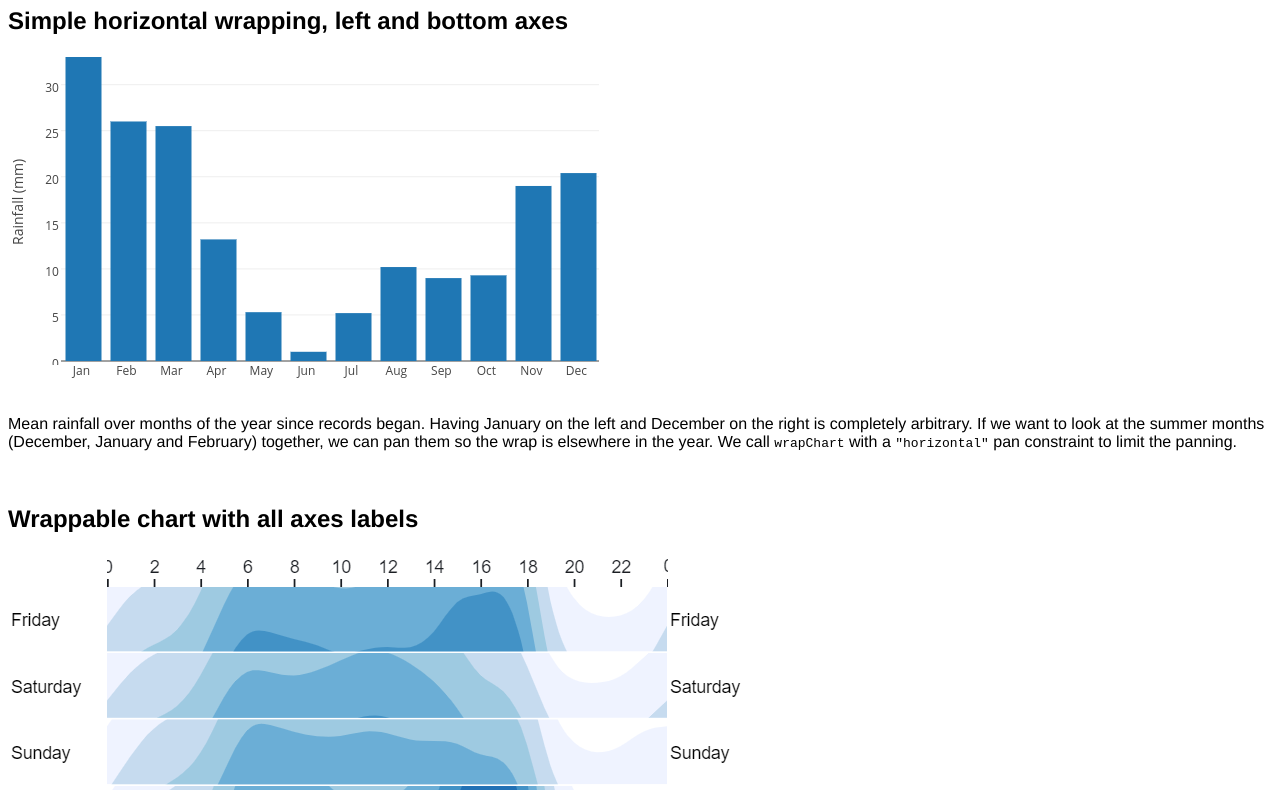
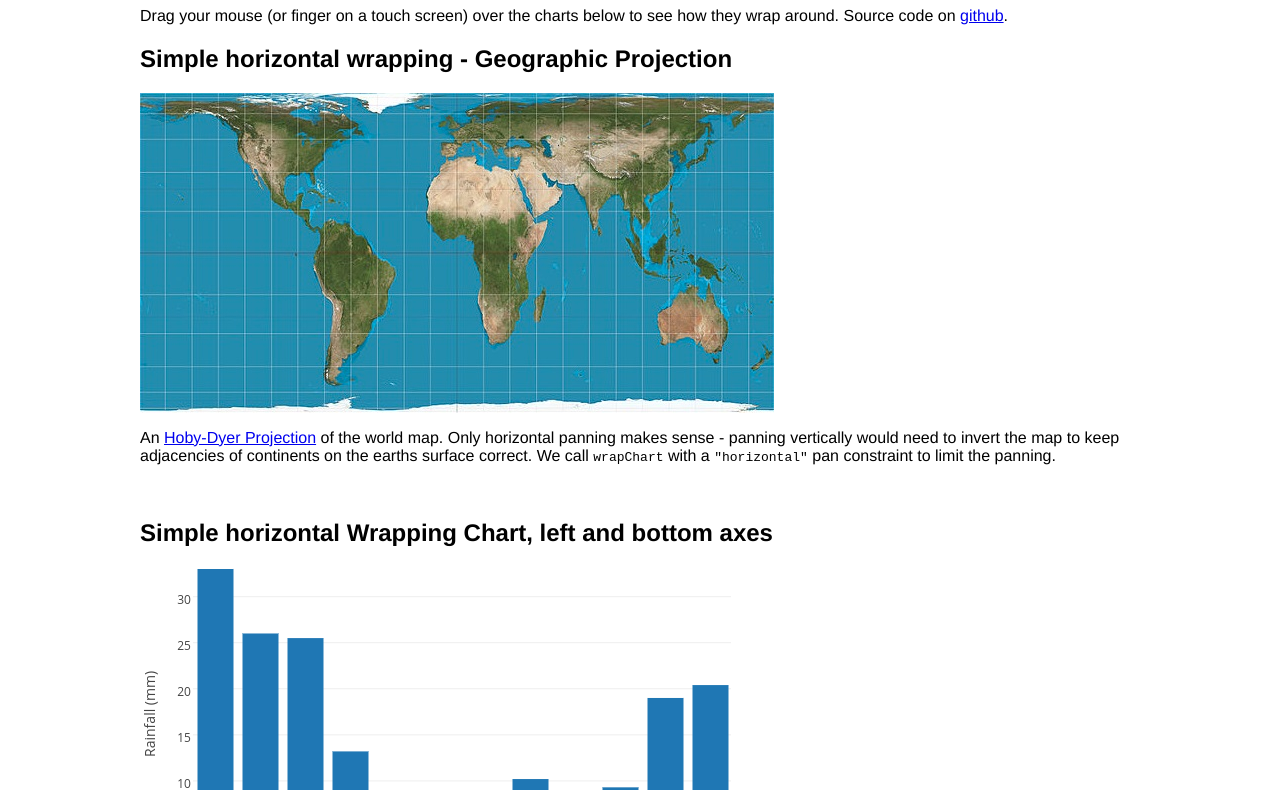
Before and after one commit to tgdwyer/WrappingChart, a website: page index.html in a window 1280 px wide. Shown: the part 73-863 px from the top of the page. Drawn offline with Linux system fonts and the light colour scheme.

Commit message:
hobodyer

```diff
--- a/index.html
+++ b/index.html
@@ -10,11 +10,38 @@
 h1,h2,body {
     font-family: Helvetica, Arial, sans-serif;
 }
+#content {
+    max-width: 1000px;
+    margin-left: auto;
+    margin-right: auto;
+}
 </style>
 </head>
 <body>
+    <div id="content">
     <h1>Charts That Wrap Around</h1>
-    <h2>Simple horizontal wrapping, left and bottom axes</h2>
+    <p> Drag your mouse (or finger on a touch screen) over the charts below to see how they wrap around.
+        Source code on <a href="https://github.com/tgdwyer/WrappingChart">github</a>.
+    </p>
+    <h2>Simple horizontal wrapping - Geographic Projection</h2>
+    <div id="hobodyer-wrap"></div>
+    <p>
+        An <a href="https://en.wikipedia.org/wiki/Hobo%E2%80%93Dyer_projection">Hoby-Dyer Projection</a>
+        of the world map.
+        Only horizontal panning makes sense - panning vertically would need to invert the map to keep adjacencies of continents on the earths surface correct.
+        We call <code>wrapChart</code> with a <code>"horizontal"</code> pan constraint to limit the panning.
+    </p>
+    <script>
+        wrapChart("hobodyer-wrap",
+            "images/hobodyer.jpg",
+            null,
+            null,
+            null,
+            null,
+            "horizontal")
+    </script>
+    <br>
+    <h2>Simple horizontal Wrapping Chart, left and bottom axes</h2>
     <div id="simpleHorizontalWrap"></div>
     <p>
         Mean rainfall over months of the year since records began.
@@ -53,6 +80,8 @@ h1,h2,body {
     <div id="verticalSankey"></div>
     <p>
     A cyclical Sankey diagram, laid-out on a cyclinder so that the cycle wraps around.
+    The original use of Sankey diagrams was to show energy transfer in engines.  Such systems often have cycles.
+    The diagram above opens up the cycle so energy transfer direction is always downwards.
     <a href="https://www.sciencedirect.com/science/article/pii/S1876610217305726">Thermodynamic analysis of water injection in a micro gas turbine</a>
     </p>
     <script>
@@ -111,5 +140,6 @@ h1,h2,body {
             "images/rockPaperScissorsLizardSpock-yaxis-right.png",
             "antidiagonal")
     </script>
+    </div>
 </body>
 </html>
```
Also changed, not shown: images/hobodyer.jpg (added), images/rockPaperScissorsLizardSpock-yaxis-right.png, 1 other file.
